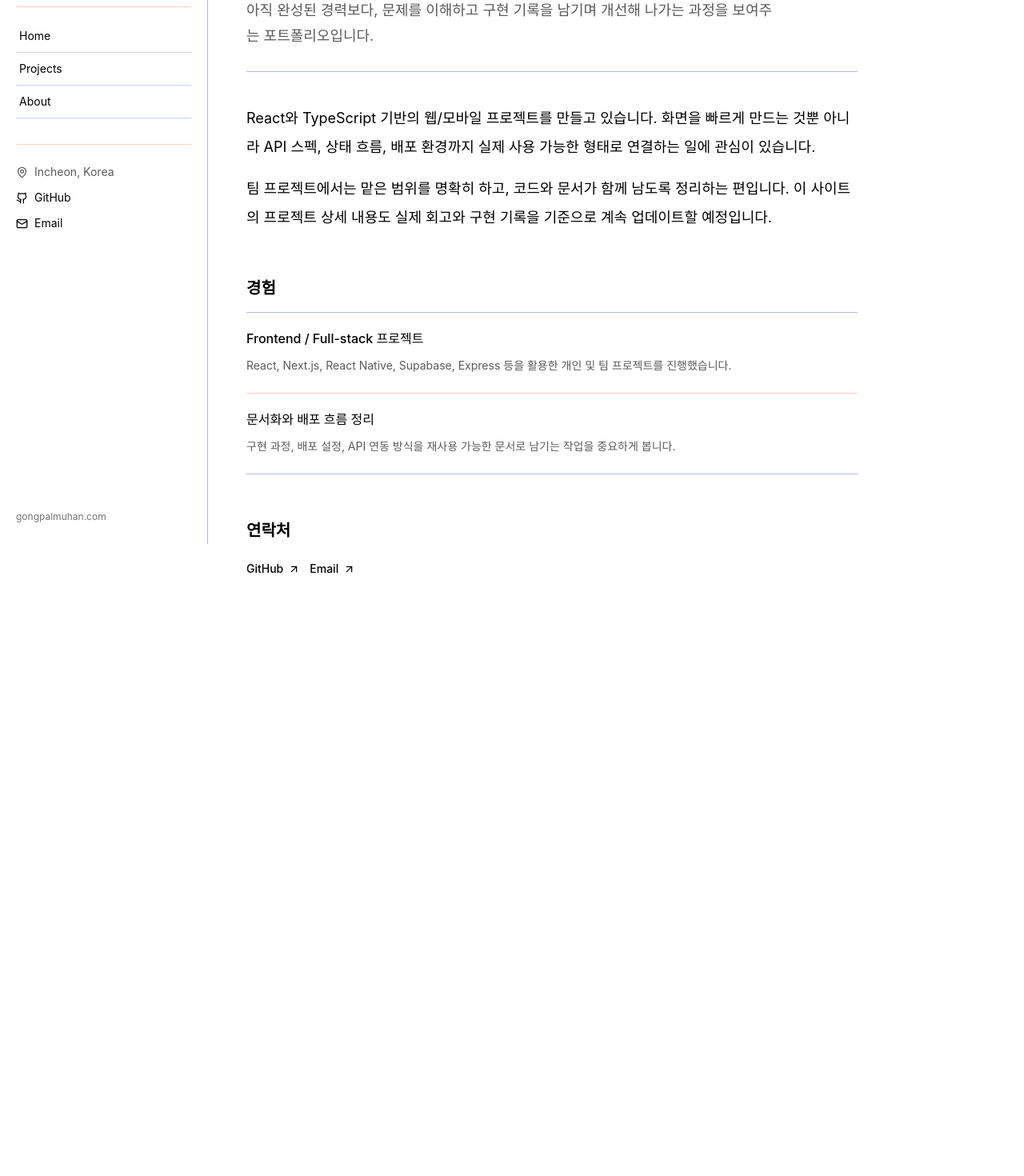
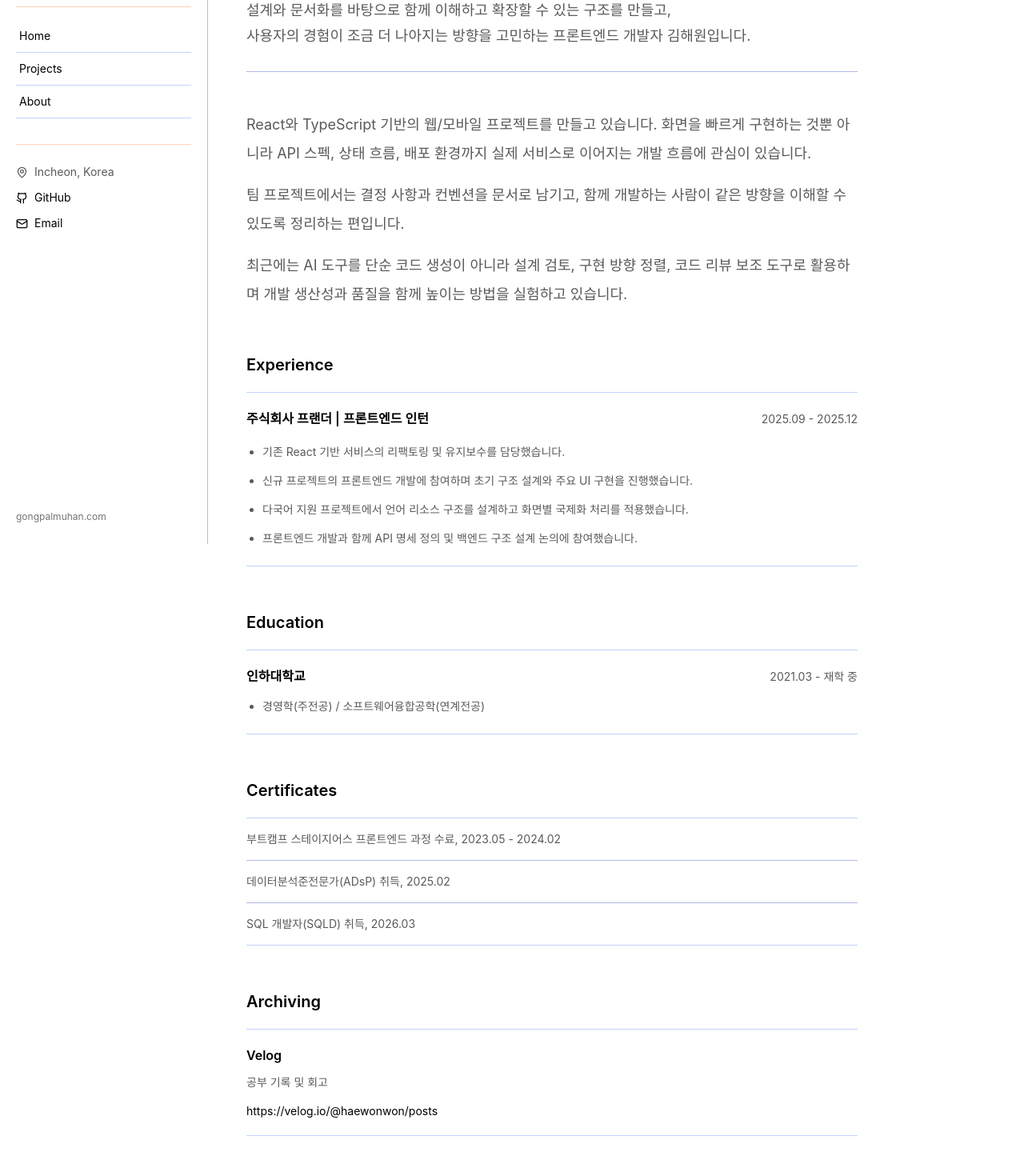
Before and after one commit to haewonwon/gongpalmuhan.com, a Next.js app: page /about in a window 1280 px wide. Shown: the part 120-1590 px from the top of the page at 80% size. Before the commit the page ends 929 px from the top, so only its background shows below. Built offline with nearby package versions, Linux system fonts and the light colour scheme.

Commit message:
feat: 소개 페이지 구현

```diff
--- a/src/app/about/page.tsx
+++ b/src/app/about/page.tsx
@@ -1,59 +1,132 @@
-import { LinkButton } from "@/components/ui/LinkButton";
-import { SectionTitle } from "@/components/ui/SectionTitle";
-import { profile } from "@/data/profile";
+import { LinkButton } from '@/components/ui/LinkButton';
+import { SectionTitle } from '@/components/ui/SectionTitle';
 
 export const metadata = {
-  title: "About",
+  title: 'About',
 };
+
+const certificates = [
+  '부트캠프 스테이지어스 프론트엔드 과정 수료, 2023.05 - 2024.02',
+  '데이터분석준전문가(ADsP) 취득, 2025.02',
+  'SQL 개발자(SQLD) 취득, 2026.03',
+];
+
+function AboutSection({ title, children }: { title?: string; children: React.ReactNode }) {
+  return (
+    <section className="pt-2">
+      {title && <h2 className="mb-5 text-xl font-semibold text-(--color-ink)">{title}</h2>}
+      {children}
+    </section>
+  );
+}
+
+function ExternalTextLink({ href, children }: { href: string; children: React.ReactNode }) {
+  return (
+    <a
+      className="wrap-break-word underline decoration-(--color-storm-soft) underline-offset-4 transition-colors duration-(--dur-fast) hover:text-(--color-graphite) hover:decoration-(--color-graphite)"
+      href={href}
+      rel="noreferrer"
+      target="_blank"
+    >
+      {children}
+    </a>
+  );
+}
 
 export default function AboutPage() {
   return (
-    <div className="space-y-14">
+    <div className="space-y-12">
       <SectionTitle
-        eyebrow="About"
-        title="소개"
-        description="아직 완성된 경력보다, 문제를 이해하고 구현 기록을 남기며 개선해 나가는 과정을 보여주는 포트폴리오입니다."
+        title="About"
+        description={`설계와 문서화를 바탕으로 함께 이해하고 확장할 수 있는 구조를 만들고,\n사용자의 경험이 조금 더 나아지는 방향을 고민하는 프론트엔드 개발자 김해원입니다.`}
       />
 
-      <section className="max-w-3xl space-y-4 text-(length:--text-lede) leading-9 text-(--color-ink)">
-        <p>
-          React와 TypeScript 기반의 웹/모바일 프로젝트를 만들고 있습니다. 화면을 빠르게 만드는 것뿐 아니라 API 스펙, 상태 흐름,
-          배포 환경까지 실제 사용 가능한 형태로 연결하는 일에 관심이 있습니다.
-        </p>
-        <p>
-          팀 프로젝트에서는 맡은 범위를 명확히 하고, 코드와 문서가 함께 남도록 정리하는 편입니다. 이 사이트의 프로젝트 상세
-          내용도 실제 회고와 구현 기록을 기준으로 계속 업데이트할 예정입니다.
-        </p>
-      </section>
+      <AboutSection>
+        <div className="max-w-3xl space-y-4 text-(length:--text-lede) leading-9 text-(--color-muted-ink)">
+          <p>
+            React와 TypeScript 기반의 웹/모바일 프로젝트를 만들고 있습니다. 화면을 빠르게 구현하는
+            것뿐 아니라 API 스펙, 상태 흐름, 배포 환경까지 실제 서비스로 이어지는 개발 흐름에 관심이
+            있습니다.
+          </p>
+          <p>
+            팀 프로젝트에서는 결정 사항과 컨벤션을 문서로 남기고, 함께 개발하는 사람이 같은 방향을
+            이해할 수 있도록 정리하는 편입니다.
+          </p>
+          <p>
+            최근에는 AI 도구를 단순 코드 생성이 아니라 설계 검토, 구현 방향 정렬, 코드 리뷰 보조
+            도구로 활용하며 개발 생산성과 품질을 함께 높이는 방법을 실험하고 있습니다.
+          </p>
+        </div>
+      </AboutSection>
 
-      <section>
-        <h2 className="mb-4 text-xl font-semibold">경험</h2>
-        <div className="border-y border-(--color-rule-storm)">
-          <div className="border-b border-(--color-rule-rain) py-5">
-            <p className="font-medium">Frontend / Full-stack 프로젝트</p>
-            <p className="mt-2 text-sm leading-7 text-(--color-muted-ink)">
-              React, Next.js, React Native, Supabase, Express 등을 활용한 개인 및 팀 프로젝트를 진행했습니다.
-            </p>
+      <AboutSection title="Experience">
+        <div className="max-w-3xl border-y border-(--color-rule-graphite) py-5">
+          <div className="flex flex-col gap-1 sm:flex-row sm:items-baseline sm:justify-between">
+            <h3 className="font-semibold text-(--color-ink)">주식회사 프랜더 | 프론트엔드 인턴</h3>
+            <p className="text-sm text-(--color-muted-ink)">2025.09 - 2025.12</p>
           </div>
-          <div className="py-5">
-            <p className="font-medium">문서화와 배포 흐름 정리</p>
-            <p className="mt-2 text-sm leading-7 text-(--color-muted-ink)">
-              구현 과정, 배포 설정, API 연동 방식을 재사용 가능한 문서로 남기는 작업을 중요하게 봅니다.
+          <ul className="mt-4 list-disc space-y-2 pl-5 text-sm leading-7 text-(--color-muted-ink)">
+            <li>기존 React 기반 서비스의 리팩토링 및 유지보수를 담당했습니다.</li>
+            <li>
+              신규 프로젝트의 프론트엔드 개발에 참여하며 초기 구조 설계와 주요 UI 구현을
+              진행했습니다.
+            </li>
+            <li>
+              다국어 지원 프로젝트에서 언어 리소스 구조를 설계하고 화면별 국제화 처리를
+              적용했습니다.
+            </li>
+            <li>프론트엔드 개발과 함께 API 명세 정의 및 백엔드 구조 설계 논의에 참여했습니다.</li>
+          </ul>
+        </div>
+      </AboutSection>
+
+      <AboutSection title="Education">
+        <div className="max-w-3xl border-y border-(--color-rule-graphite) py-5">
+          <div className="flex flex-col gap-1 sm:flex-row sm:items-baseline sm:justify-between">
+            <h3 className="font-semibold text-(--color-ink)">인하대학교</h3>
+            <p className="text-sm text-(--color-muted-ink)">2021.03 - 재학 중</p>
+          </div>
+          <ul className="mt-3 list-disc space-y-2 pl-5 text-sm leading-7 text-(--color-muted-ink)">
+            <li>경영학(주전공) / 소프트웨어융합공학(연계전공)</li>
+          </ul>
+        </div>
+      </AboutSection>
+
+      <AboutSection title="Certificates">
+        <ul className="max-w-3xl border-y border-(--color-rule-graphite) text-sm leading-7 text-(--color-muted-ink)">
+          {certificates.map((certificate) => (
+            <li
+              className="border-t border-(--color-rule-storm) py-3 first:border-t-0"
+              key={certificate}
+            >
+              {certificate}
+            </li>
+          ))}
+        </ul>
+      </AboutSection>
+
+      <AboutSection title="Archiving">
+        <div>
+          <div className="border-y border-(--color-rule-graphite) py-5">
+            <h3 className="font-semibold text-(--color-ink)">Velog</h3>
+            <p className="mt-2 text-sm leading-7 text-(--color-muted-ink)">공부 기록 및 회고</p>
+            <p className="mt-3 text-sm">
+              <ExternalTextLink href="https://velog.io/@haewonwon/posts">
+                https://velog.io/@haewonwon/posts
+              </ExternalTextLink>
             </p>
           </div>
         </div>
-      </section>
+      </AboutSection>
 
-      <section>
-        <h2 className="mb-4 text-xl font-semibold">연락처</h2>
-        <div className="flex flex-wrap gap-3">
-          {profile.links.map((link) => (
-            <LinkButton key={link.href} href={link.href} external={link.href.startsWith("http")}>
-              {link.label}
-            </LinkButton>
-          ))}
+      <AboutSection title="Contact">
+        <div className="flex flex-wrap gap-4">
+          <LinkButton href="https://github.com/haewonwon" external>
+            GitHub
+          </LinkButton>
+          <LinkButton href="mailto:khcw1029@daum.net">Email</LinkButton>
         </div>
-      </section>
+      </AboutSection>
     </div>
   );
 }
```
